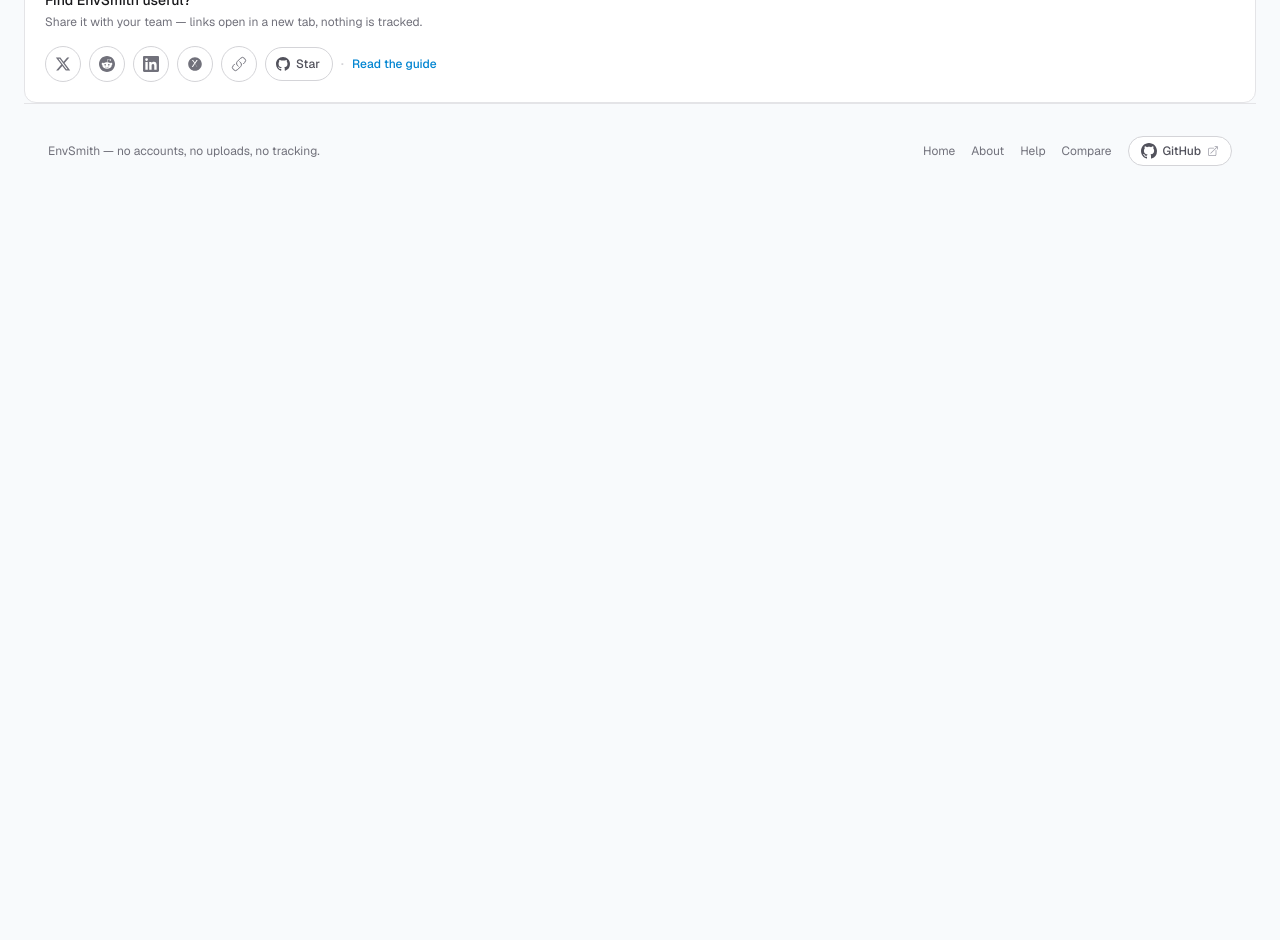
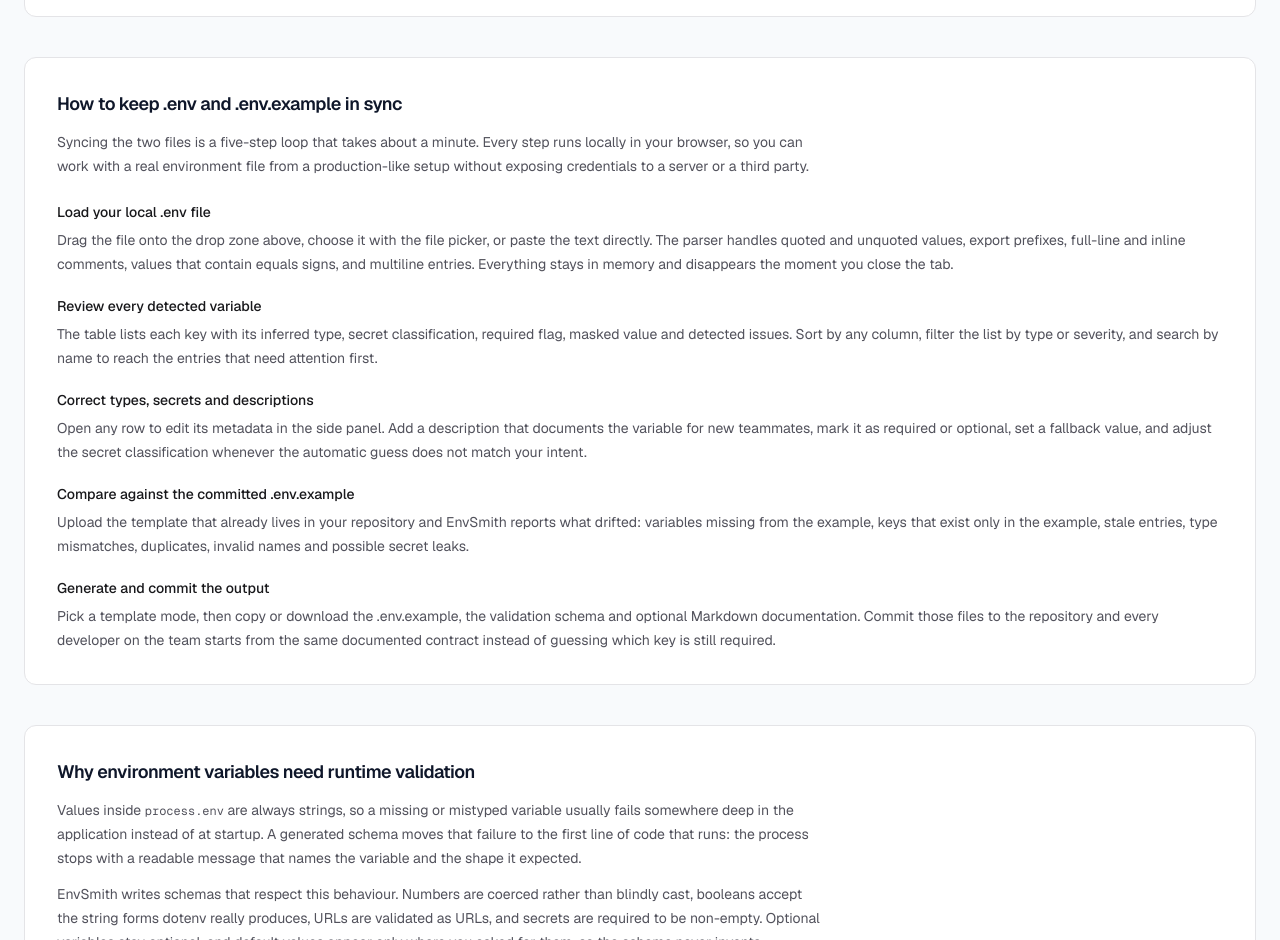
Before and after one commit to modeusweb/envsmith, a Next.js app: page / in a window 1280 px wide. Shown: the part 1860-2800 px from the top of the page. Before the commit the page ends 2058 px from the top, so only its background shows below. Built offline with nearby package versions, Linux system fonts and the light colour scheme.

Commit message:
seo: deepen homepage content, shorten meta description, unique footer anchors

```diff
--- a/src/app/layout.tsx
+++ b/src/app/layout.tsx
@@ -21,8 +21,16 @@ export const metadata: Metadata = {
     template: "%s | EnvSmith",
   },
   description:
-    "Free browser-based .env.example generator and Zod validator. EnvSmith parses dotenv files, masks secrets, infers types and syncs .env with .env.example — locally, with no uploads.",
-  keywords: ["EnvSmith", ".env", "env.example", "zod", "environment variables", "validation", "developer tools"],
+    "Browser-based .env.example generator and Zod validator. Mask secrets, infer types, sync .env with .env.example — no uploads, no accounts.",
+  keywords: [
+    "EnvSmith",
+    ".env",
+    "env.example",
+    "zod",
+    "environment variables",
+    "validation",
+    "developer tools",
+  ],
   applicationName: "EnvSmith",
   authors: [{ name: "modeusweb", url: "https://github.com/modeusweb" }],
   creator: "modeusweb",
@@ -41,7 +49,14 @@ export const metadata: Metadata = {
     locale: "en_US",
     type: "website",
     url: "/",
-    images: [{ url: "/opengraph-image.png", width: 1200, height: 630, alt: "EnvSmith — safe .env.example generator" }],
+    images: [
+      {
+        url: "/opengraph-image.png",
+        width: 1200,
+        height: 630,
+        alt: "EnvSmith — safe .env.example generator",
+      },
+    ],
   },
   twitter: {
     card: "summary_large_image",
--- a/src/components/landing/Landing.tsx
+++ b/src/components/landing/Landing.tsx
@@ -47,6 +47,12 @@ export function Landing({
         </p>
         <p className="mt-4 text-base sm:text-lg text-zinc-600 dark:text-zinc-400 max-w-2xl mx-auto text-balance">
           Generate safe environment templates and runtime validation schemas — entirely in your browser.
+        </p>
+        <p className="mt-4 text-sm sm:text-base text-zinc-600 dark:text-zinc-400 max-w-3xl mx-auto text-balance">
+          EnvSmith is a safe <code className="font-mono text-[0.92em]">.env</code> example generator and
+          validator for Node.js, Next.js, Vite and Express projects. It reads a working environment file,
+          documents every variable, and returns a clean template together with a validation schema — without
+          sending a single value anywhere.
         </p>
       </section>
 
@@ -103,7 +109,10 @@ export function Landing({
 
       <PrivacySection />
 
-      <section aria-labelledby="seo-heading" className="mt-10 rounded-xl border border-zinc-200 dark:border-zinc-800 bg-white dark:bg-zinc-900/50 p-6 sm:p-8">
+      <section
+        aria-labelledby="seo-heading"
+        className="mt-10 rounded-xl border border-zinc-200 dark:border-zinc-800 bg-white dark:bg-zinc-900/50 p-6 sm:p-8"
+      >
         <h2 id="seo-heading" className="text-lg font-semibold tracking-tight">
           What EnvSmith does with your environment variables
         </h2>
@@ -111,35 +120,42 @@ export function Landing({
           <div>
             <h3 className="text-sm font-medium text-zinc-900 dark:text-zinc-100">Parses real dotenv files</h3>
             <p className="mt-1.5">
-              EnvSmith reads standard dotenv syntax: quoted and unquoted values, <code className="font-mono text-xs">export</code>{" "}
-              prefixes, full-line and inline comments, values containing equals signs, and multiline content. Malformed
-              lines are reported with a line number and a plain-language explanation instead of a cryptic parser error.
+              EnvSmith reads standard dotenv syntax: quoted and unquoted values,{" "}
+              <code className="font-mono text-xs">export</code> prefixes, full-line and inline comments,
+              values containing equals signs, and multiline content. Malformed lines are reported with a line
+              number and a plain-language explanation instead of a cryptic parser error.
             </p>
           </div>
           <div>
-            <h3 className="text-sm font-medium text-zinc-900 dark:text-zinc-100">Detects types and secrets</h3>
+            <h3 className="text-sm font-medium text-zinc-900 dark:text-zinc-100">
+              Detects types and secrets
+            </h3>
             <p className="mt-1.5">
-              Every variable gets an inferred type — string, number, boolean, URL or JSON — with a confidence level, plus
-              a secret classification built from the key name, the value shape and known token patterns like JWTs and
-              cloud API keys. Secrets are masked in the interface and never written to generated files.
+              Every variable gets an inferred type — string, number, boolean, URL or JSON — with a confidence
+              level, plus a secret classification built from the key name, the value shape and known token
+              patterns like JWTs and cloud API keys. Secrets are masked in the interface and never written to
+              generated files.
             </p>
           </div>
           <div>
-            <h3 className="text-sm font-medium text-zinc-900 dark:text-zinc-100">Generates team-ready output</h3>
+            <h3 className="text-sm font-medium text-zinc-900 dark:text-zinc-100">
+              Generates team-ready output
+            </h3>
             <p className="mt-1.5">
-              Produce a documented <code className="font-mono text-xs">.env.example</code> in three template modes, a
-              runtime Zod schema with safe <code className="font-mono text-xs">process.env</code> coercion, TypeScript
-              types, JSON Schema, and Markdown documentation. Copy everything to the clipboard or download the files and
-              commit them to your repository.
+              Produce a documented <code className="font-mono text-xs">.env.example</code> in three template
+              modes, a runtime Zod schema with safe <code className="font-mono text-xs">process.env</code>{" "}
+              coercion, TypeScript types, JSON Schema, and Markdown documentation. Copy everything to the
+              clipboard or download the files and commit them to your repository.
             </p>
           </div>
         </div>
         <p className="mt-6 text-sm leading-6 text-zinc-600 dark:text-zinc-400 max-w-3xl">
-          The workflow is simple: drop a <code className="font-mono text-xs">.env</code> file, review the detected
-          variables, fix types and descriptions in the side editor, and compare the result against an existing{" "}
-          <code className="font-mono text-xs">.env.example</code> to see which variables are missing, outdated or out of
-          sync. Everything happens locally on your machine — there is no account, no upload, and no tracking involved at
-          any step, so you can safely inspect production-like configuration files without exposing credentials.
+          The workflow is simple: drop a <code className="font-mono text-xs">.env</code> file, review the
+          detected variables, fix types and descriptions in the side editor, and compare the result against an
+          existing <code className="font-mono text-xs">.env.example</code> to see which variables are missing,
+          outdated or out of sync. Everything happens locally on your machine — there is no account, no
+          upload, and no tracking involved at any step, so you can safely inspect production-like
+          configuration files without exposing credentials.
         </p>
         <div className="mt-6 flex flex-wrap items-center gap-3">
           <Link
@@ -162,6 +178,114 @@ export function Landing({
         </div>
       </section>
 
+      <section
+        aria-labelledby="workflow-heading"
+        className="mt-10 rounded-xl border border-zinc-200 dark:border-zinc-800 bg-white dark:bg-zinc-900/50 p-6 sm:p-8"
+      >
+        <h2 id="workflow-heading" className="text-lg font-semibold tracking-tight">
+          How to keep .env and .env.example in sync
+        </h2>
+        <p className="mt-3 text-sm leading-6 text-zinc-600 dark:text-zinc-400 max-w-3xl">
+          Syncing the two files is a five-step loop that takes about a minute. Every step runs locally in your
+          browser, so you can work with a real environment file from a production-like setup without exposing
+          credentials to a server or a third party.
+        </p>
+        <ol className="mt-6 space-y-5">
+          <li className="text-sm leading-6 text-zinc-600 dark:text-zinc-400">
+            <h3 className="text-sm font-medium text-zinc-900 dark:text-zinc-100">
+              Load your local .env file
+            </h3>
+            <p className="mt-1.5">
+              Drag the file onto the drop zone above, choose it with the file picker, or paste the text
+              directly. The parser handles quoted and unquoted values, export prefixes, full-line and inline
+              comments, values that contain equals signs, and multiline entries. Everything stays in memory
+              and disappears the moment you close the tab.
+            </p>
+          </li>
+          <li className="text-sm leading-6 text-zinc-600 dark:text-zinc-400">
+            <h3 className="text-sm font-medium text-zinc-900 dark:text-zinc-100">
+              Review every detected variable
+            </h3>
+            <p className="mt-1.5">
+              The table lists each key with its inferred type, secret classification, required flag, masked
+              value and detected issues. Sort by any column, filter the list by type or severity, and search
+              by name to reach the entries that need attention first.
+            </p>
+          </li>
+          <li className="text-sm leading-6 text-zinc-600 dark:text-zinc-400">
+            <h3 className="text-sm font-medium text-zinc-900 dark:text-zinc-100">
+              Correct types, secrets and descriptions
+            </h3>
+            <p className="mt-1.5">
+              Open any row to edit its metadata in the side panel. Add a description that documents the
+              variable for new teammates, mark it as required or optional, set a fallback value, and adjust
+              the secret classification whenever the automatic guess does not match your intent.
+            </p>
+          </li>
+          <li className="text-sm leading-6 text-zinc-600 dark:text-zinc-400">
+            <h3 className="text-sm font-medium text-zinc-900 dark:text-zinc-100">
+              Compare against the committed .env.example
+            </h3>
+            <p className="mt-1.5">
+              Upload the template that already lives in your repository and EnvSmith reports what drifted:
+              variables missing from the example, keys that exist only in the example, stale entries, type
+              mismatches, duplicates, invalid names and possible secret leaks.
+            </p>
+          </li>
+          <li className="text-sm leading-6 text-zinc-600 dark:text-zinc-400">
+            <h3 className="text-sm font-medium text-zinc-900 dark:text-zinc-100">
+              Generate and commit the output
+            </h3>
+            <p className="mt-1.5">
+              Pick a template mode, then copy or download the .env.example, the validation schema and optional
+              Markdown documentation. Commit those files to the repository and every developer on the team
+              starts from the same documented contract instead of guessing which key is still required.
+            </p>
+          </li>
+        </ol>
+      </section>
+
+      <section
+        aria-labelledby="validation-heading"
+        className="mt-10 rounded-xl border border-zinc-200 dark:border-zinc-800 bg-white dark:bg-zinc-900/50 p-6 sm:p-8"
+      >
+        <h2 id="validation-heading" className="text-lg font-semibold tracking-tight">
+          Why environment variables need runtime validation
+        </h2>
+        <p className="mt-3 text-sm leading-6 text-zinc-600 dark:text-zinc-400 max-w-3xl">
+          Values inside <code className="font-mono text-xs">process.env</code> are always strings, so a
+          missing or mistyped variable usually fails somewhere deep in the application instead of at startup.
+          A generated schema moves that failure to the first line of code that runs: the process stops with a
+          readable message that names the variable and the shape it expected.
+        </p>
+        <p className="mt-3 text-sm leading-6 text-zinc-600 dark:text-zinc-400 max-w-3xl">
+          EnvSmith writes schemas that respect this behaviour. Numbers are coerced rather than blindly cast,
+          booleans accept the string forms dotenv really produces, URLs are validated as URLs, and secrets are
+          required to be non-empty. Optional variables stay optional, and default values appear only where you
+          asked for them, so the schema never invents configuration on your behalf.
+        </p>
+        <p className="mt-3 text-sm leading-6 text-zinc-600 dark:text-zinc-400 max-w-3xl">
+          The same rules can be exported as Zod, as plain TypeScript types, as JSON Schema or as a small
+          dotenv-style check, so the generated validation fits the conventions your project already follows.
+        </p>
+      </section>
+
+      <section
+        aria-labelledby="modes-heading"
+        className="mt-10 rounded-xl border border-zinc-200 dark:border-zinc-800 bg-white dark:bg-zinc-900/50 p-6 sm:p-8"
+      >
+        <h2 id="modes-heading" className="text-lg font-semibold tracking-tight">
+          Three template modes with one safe default
+        </h2>
+        <p className="mt-3 text-sm leading-6 text-zinc-600 dark:text-zinc-400 max-w-3xl">
+          Smart mode is the default: secrets are always cleared, while obviously harmless values such as
+          ports, timeouts and feature flags are kept so the template stays useful. Safe mode clears every
+          secret and keeps the remaining values, and Template mode clears all values so nobody mistakes a
+          local setting for a shared default. In all three modes a secret is never written to the generated
+          file, not even as a placeholder comment.
+        </p>
+      </section>
+
       <ShareButtons />
 
       <SiteFooter />
--- a/src/components/ui/SiteFooter.tsx
+++ b/src/components/ui/SiteFooter.tsx
@@ -11,17 +11,29 @@ export function SiteFooter() {
         <span>EnvSmith — no accounts, no uploads, no tracking.</span>
         <div className="flex items-center gap-4">
           <nav aria-label="Footer" className="flex items-center gap-4">
-            <Link href="/" className="hover:text-zinc-800 dark:hover:text-zinc-300 focus-visible:outline-2 focus-visible:outline-sky-500 rounded">
+            <Link
+              href="/"
+              className="hover:text-zinc-800 dark:hover:text-zinc-300 focus-visible:outline-2 focus-visible:outline-sky-500 rounded"
+            >
               Home
             </Link>
-            <Link href="/about" className="hover:text-zinc-800 dark:hover:text-zinc-300 focus-visible:outline-2 focus-visible:outline-sky-500 rounded">
-              About
+            <Link
+              href="/about"
+              className="hover:text-zinc-800 dark:hover:text-zinc-300 focus-visible:outline-2 focus-visible:outline-sky-500 rounded"
+            >
+              About the project
             </Link>
-            <Link href="/help" className="hover:text-zinc-800 dark:hover:text-zinc-300 focus-visible:outline-2 focus-visible:outline-sky-500 rounded">
-              Help
+            <Link
+              href="/help"
+              className="hover:text-zinc-800 dark:hover:text-zinc-300 focus-visible:outline-2 focus-visible:outline-sky-500 rounded"
+            >
+              Help and FAQ
             </Link>
-            <Link href="/compare" className="hover:text-zinc-800 dark:hover:text-zinc-300 focus-visible:outline-2 focus-visible:outline-sky-500 rounded">
-              Compare
+            <Link
+              href="/compare"
+              className="hover:text-zinc-800 dark:hover:text-zinc-300 focus-visible:outline-2 focus-visible:outline-sky-500 rounded"
+            >
+              Compare two .env files
             </Link>
           </nav>
           <a
```
